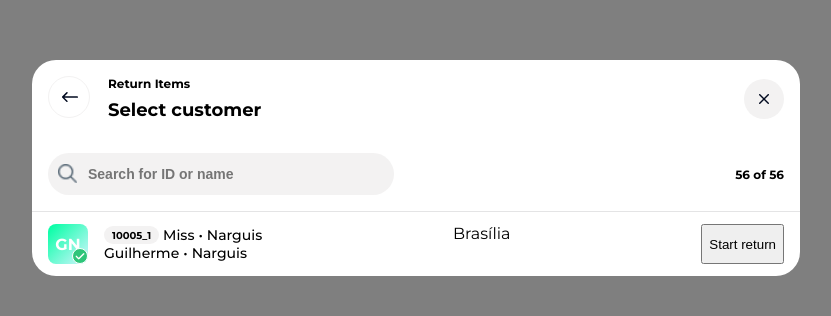
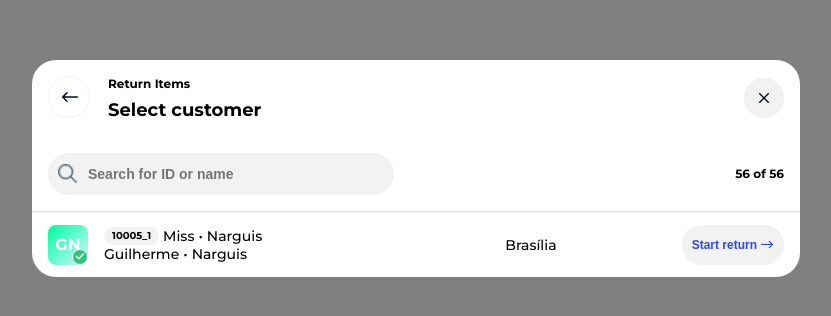
Before and after one commit to narguis/vue2-test, a Vue app: page / in a window 1280 px wide. Shown: the part 232-548 px from the top of the page, without its empty margins (224-1055 px from the left). Built offline with nearby package versions, Linux system fonts and the light colour scheme.

Commit message:
feat: customer row finished

```diff
--- a/src/components/ReturnItemsModal.vue
+++ b/src/components/ReturnItemsModal.vue
@@ -27,7 +27,7 @@
 
       <div class="customer-list">
         <div class="customer-row">
-          <div class="customer-details">
+          <div class="row-leftside">
             <div class="initials-square">{{ name[0] }}{{ name_2[0] }}</div>
 
             <div class="customer-info">
@@ -51,8 +51,10 @@
           <div class="location-info">
             <div class="customer-city">{{ city }}</div>
           </div>
-
-          <button class="start-return-btn">Start return</button>
+          <button class="start-return-button">
+            Start return
+            <img src="/images/right-arrow.png" alt="" />
+          </button>
         </div>
       </div>
     </div>
@@ -196,6 +198,7 @@ export default {
   display: flex;
   padding: 12px 16px;
   justify-content: space-between;
+  border-top: 1px solid #f3f2f2;
 }
 
 .initials-square {
@@ -234,10 +237,11 @@ export default {
   border: 1px solid #ffffff;
 }
 
-.customer-details {
+.row-leftside {
   display: flex;
   gap: 16px;
   align-items: center;
+  width: 455px;
 }
 
 .customer-full-name {
@@ -268,4 +272,27 @@ export default {
   border-radius: 24px;
   padding: 0px 8px;
 }
+
+.location-info {
+  display: flex;
+  width: 174px;
+  align-items: center;
+  font-size: 14px;
+  font-weight: 500;
+}
+
+.start-return-button {
+  background-color: #f3f2f2;
+  border-radius: 24px;
+  border: none;
+  color: #2a46ff;
+  font-size: 12px;
+  font-weight: 600;
+  display: flex;
+  align-items: center;
+  gap: 4px;
+  padding: 0px 10px;
+  text-align: center;
+  flex-wrap: nowrap;
+}
 </style>
```
Also changed, not shown: public/images/right-arrow.png (added).
